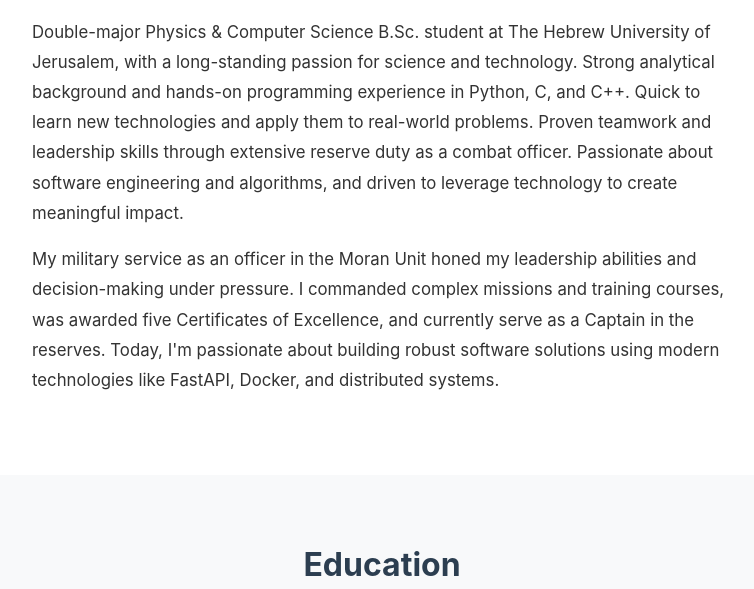
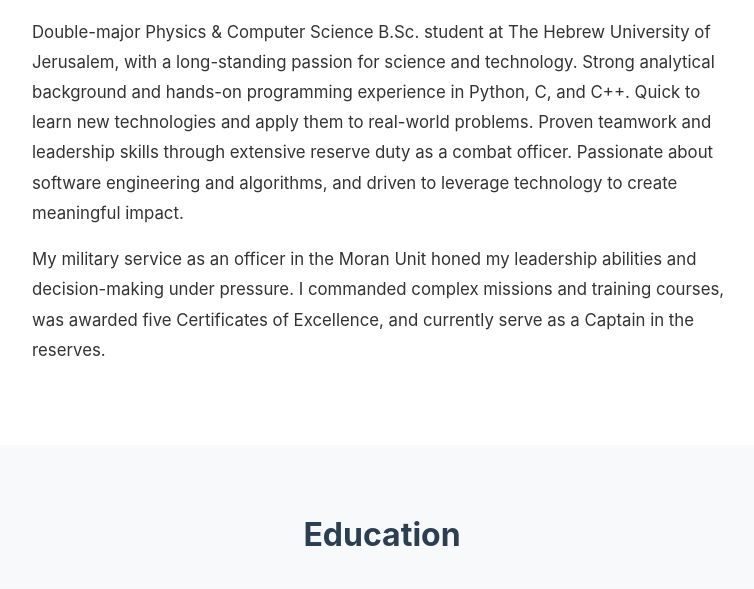
Before and after one commit to Ofekfa/CV.github.io, a plain HTML site: page index.html in a window 1280 px wide. Shown: the part 632-1221 px from the top of the page, without its empty margins (258-1012 px from the left). Drawn offline with Linux system fonts and the light colour scheme.

Commit message:
description adite

```diff
--- a/index.html
+++ b/index.html
@@ -57,8 +57,7 @@
             <p class="about-text">
                 My military service as an officer in the Moran Unit honed my leadership abilities and decision-making under pressure.
                 I commanded complex missions and training courses, was awarded five Certificates of Excellence, and currently serve
-                as a Captain in the reserves. Today, I'm passionate about building robust software solutions using modern technologies
-                like FastAPI, Docker, and distributed systems.
+                as a Captain in the reserves.
             </p>
         </div>
     </section>
```
Also changed, not shown: pictures/bricker.jpeg.
